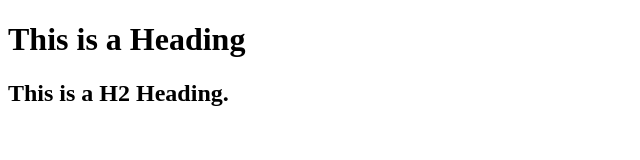
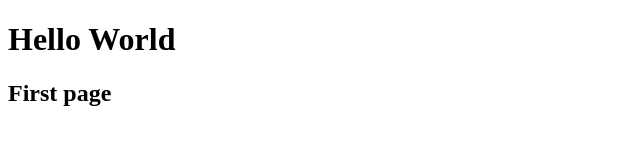
Before and after one commit to malgorzatakapuscinska/learning-git, a plain HTML site: page index.html in a window 1280 px wide. Shown: the whole page, without its empty margins (0-640 px from the left). Drawn offline with nearby package versions, Linux system fonts and the light colour scheme; files that its build step writes are made by us from their sources.

Commit message:
Change h1 and h2

```diff
--- a/index.html
+++ b/index.html
@@ -6,8 +6,8 @@
 <link rel="stylesheet" type="text/css" href="style.css">
 </head>
 <body>
-<h1>This is a Heading</h1>
-<h2>This is a H2 Heading.</h2>
+<h1>Hello World</h1>
+<h2>First page</h2>
 
 
 </body>
```
